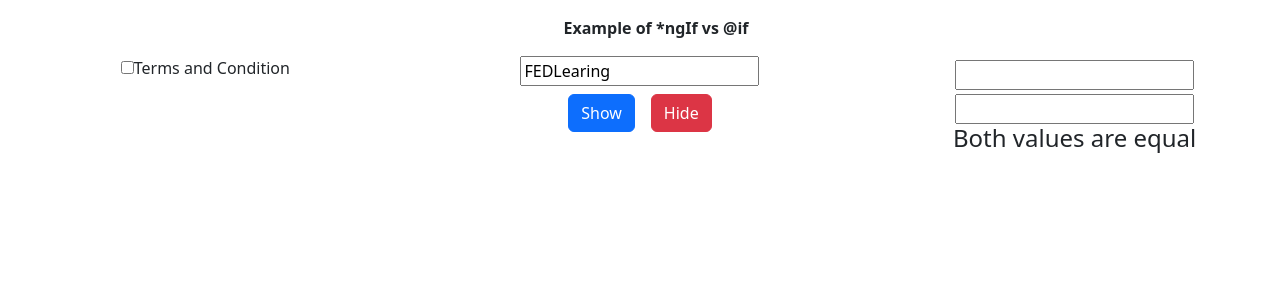
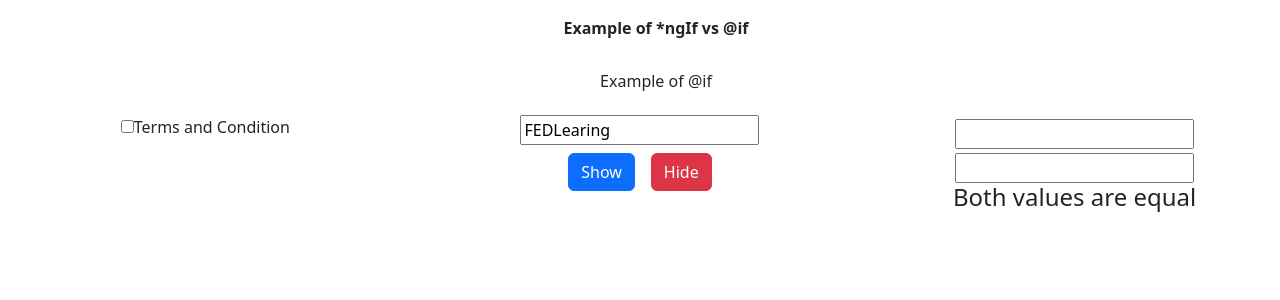
Before and after one commit to MeghanaDharmaraju/angularProject, an Angular app: page / in a window 1280 px wide. Shown: the top 300 px of the page. Built offline with nearby package versions, Linux system fonts and the light colour scheme.

Commit message:
@If new feature

```diff
--- a/src/app/structural-directive-ngif-vs-if/structural-directive-ngif-vs-if.component.html
+++ b/src/app/structural-directive-ngif-vs-if/structural-directive-ngif-vs-if.component.html
@@ -1,6 +1,14 @@
 <div class="row text-center">
   <div class="col-12 m-3">
     <b>Example of *ngIf vs &#64;if</b>
+  </div>
+</div>
+
+<!-- *ngIf block -->
+
+<!-- <div class="row text-center">
+  <div class="col-12 m-3">
+    <h6>Example of *ngIf</h6>
   </div>
 </div>
 
@@ -37,4 +45,56 @@
     </div>
   </div>
 
+</div> -->
+
+
+<!-- @If() block -->
+
+<div class="row text-center">
+  <div class="col-12 m-3">
+    <h6>Example of &#64;if</h6>
+  </div>
 </div>
+
+<div class="row text-center">
+  <div class="col-4">
+    <div (click)="onClick()">
+      <input type="checkbox" name="" id="">Terms and Condition
+    </div>
+    @if(isChecked){
+    <div>
+      <button class="btn btn-success">Submit</button>
+    </div>
+    }
+  </div>
+
+  <div class="col-4">
+    @if(isInputBox){
+    <div>
+      <input type="text" value="FEDLearing">
+    </div>
+    }
+    <button (click)="showfield()" class="btn btn-primary m-2">Show</button>
+    <button (click)="hidefield()" class="btn btn-danger m-2">Hide</button>
+  </div>
+
+  <div class="col-4">
+    <div>
+      <input type="text" class="m-1" [(ngModel)]="input1">
+      <input type="text" [(ngModel)]="input2">
+    </div>
+
+    @if(input1 !== input2){
+    <div>
+      <h4>Both values are not equal</h4>
+    </div>
+    }
+
+    @if(input1 === input2){
+    <div>
+      <h4>Both values are equal</h4>
+    </div>
+    }
+  </div>
+
+</div>
```
